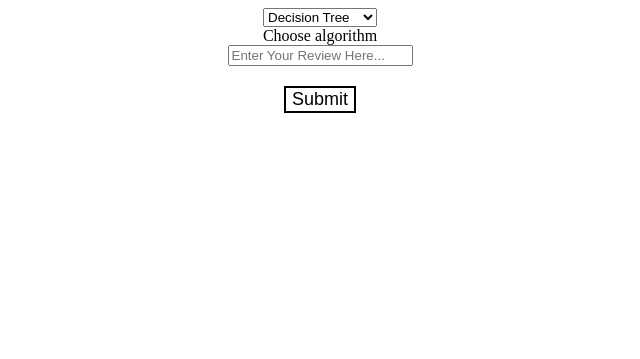
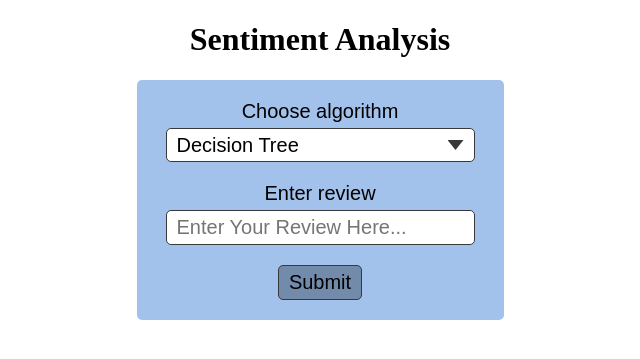
Before and after one commit to KHomuth/ASaAI, a Flask app: page / in a window 1280 px wide. Shown: the top 359 px of the page, without its empty margins (320-960 px from the left). Run offline with Flask 2, Linux system fonts and the light colour scheme; parts of the project's set-up code (start-up, migrations or seed data) failed here and were passed over.

Commit message:
Started styling website

```diff
--- a/static/style.css
+++ b/static/style.css
@@ -1,34 +1,156 @@
+:root {
+    --primary-color: #a3c2eb;
+    --accent-color: #163e72;
+
+    --border: #393939;
+    --arrow: var(--border);
+
+    --button: rgb(115, 139, 170);
+    --button-hover: rgb(101, 124, 155);
+
+}
+
+/************************ Styling index.html********************************/
+h1 {
+    text-align: center;
+}
 .container-fluid {
     width: 100%;
     display: flex;
     justify-content: center;
+    align-items: center;
+    font-family: Arial;
+    font-size: 1.25em;
 }
 
+/*Form stylen*/
 .form {
     display: flex;
     flex-direction: column;
     justify-content: center;
     align-items: center;
+    background-color: var(--primary-color);
+    border-radius: 0.25em;
+    padding: 1em 2em 1em 2em;
 }
 
 .form > .btn {
-    margin-top: 20px;
-    border-radius: 0;
-    border-style: solid;
     background: transparent;
-    font-size: 18px;
+    font-size: 1.25rem;
+    border: 1px solid var(--border);
+    border-radius: 0.25em;
+    padding: 0.25em 0.5em;
+    background-color: var(--button);
 }
 
 .form > .btn:hover {
     cursor: pointer;
-    background-color: #f4f4f4;
+    background-color: var(--button-hover);
 }
 
-.results {
+/*Select stylen*/
+.select-wrapper{
+    display: grid;
+    grid-template-areas: "select";
+    align-items: center;
+    position: relative;
+    width: 100%;
+    min-width: 15ch;
+    max-width: 30ch;
+    border: 1px solid var(--border);
+    border-radius: 0.25em;
+    padding: 0.25em 0.5em;
+    font-size: 1.25rem;
+    cursor: pointer;
+    line-height: 1.1;
+    background: white;
+    margin-bottom: 1em;
+}
+
+.select-wrapper::after{
+    content: "";
+    justify-self: end;
+    width: 0.8em;
+    height: 0.5em;
+    background-color: var(--arrow);
+    clip-path: polygon(100% 0%, 0 0%, 50% 100%);
+}
+
+select,
+.select-wrapper::after{
+    grid-area: select;
+}
+
+select {
+    -moz-appearance: none;
+    -webkit-appearance: none;
+    appearance: none;
+    background-color: transparent;
+    border: none;
+    padding: 0 1em 0 0;
+    margin: 0;
+    width: 100%;
+    font-family: inherit;
+    font-size: inherit;
+    cursor: inherit;
+    line-height: inherit;
+    z-index: 1;
+    outline: none;
+}
+
+select::-ms-expand {
+    display: none;
+}
+
+select option {
+    color: #666;
+    background-color: white;
+}
+
+select:focus::-ms-value {
+    background-color: transparent;
+}
+
+/*Label stylen*/
+label{
+    margin-bottom: 0.25em;
+}
+
+/*Input stylen*/
+input{
+    -moz-appearance: none;
+    -webkit-appearance: none;
+    appearance: none;
+    border: none;
+    margin: 0;
+    border: 1px solid var(--border);
+    border-radius: 0.25em;
+    padding: 0.25em 0.5em;
+    width: 100%;
+    font-family: inherit;
+    font-size: inherit;
+    cursor: inherit;
+    line-height: inherit;
+    outline: none;
+    background: white;
+    margin-bottom: 1em;
+}
+
+/************************** Styling result.html****************************/
+.results{
     width: 100%;
     display: flex;
     justify-content: center;
-    margin-top: 50px;
+    align-items: center;
+    margin-top: 3em;
+    font-family: Arial;
+    font-size: 1.25em;
+}
+
+.results > p{
+    background-color: var(--primary-color);
+    border-radius: 0.25em;
+    padding: 1em;
 }
 
 .pos {
@@ -43,6 +165,8 @@
 
 .back {
     position: absolute;
-    left: 15px;
-    top: 15px
+    left: 1em;
+    top: 1em;
+    font-family: Arial;
+    font-size: 1.25em;
 }
--- a/templates/index.html
+++ b/templates/index.html
@@ -12,15 +12,19 @@
   <link rel="stylesheet" type="text/css" href="{{ url_for('static', filename='style.css') }}">
 </head>
 <body>
+    <h1>Sentiment Analysis</h1>
     <div class="container-fluid">
         <form class="form" action="{{ url_for('predict') }}" method="POST">
-            <select id="select" name="algorithm">
-                <option value="dtc">Decision Tree</option>
-                <option value="rfc">Random Forest</option>
-                <option value="nb">Naive Bayes</option>
-            </select>
             <label for="select">Choose algorithm</label>
-            <input type="text" name="review" placeholder="Enter Your Review Here..." required >
+            <div class="select-wrapper">
+                <select id="select" name="algorithm">
+                    <option value="dtc">Decision Tree</option>
+                    <option value="rfc">Random Forest</option>
+                    <option value="nb">Naive Bayes</option>
+                </select>
+            </div>
+            <label for="review">Enter review</label>
+            <input type="text" id="review" name="review" placeholder="Enter Your Review Here..." required >
             <button type="submit" class="btn" value="Predict">Submit</button>
         </form>
     </div>
--- a/templates/result.html
+++ b/templates/result.html
@@ -15,9 +15,9 @@
     <a href="/" class="back">Home</a>
     <div class="results">
         {% if prediction==1 %}
-            <p>Prediction: <span class="pos">positive</span></p>
+            <p>Based on the current prediction, <br> the comment is: <span class="pos">positive</span></p>
         {% elif prediction==0 %}
-            <p>Prediction: <span class="neg">negative</span></p>
+            <p>Based on the current prediction, <br> the comment is:  <span class="neg">negative</span></p>
         {% endif %}
     </div>
 </body>
```
